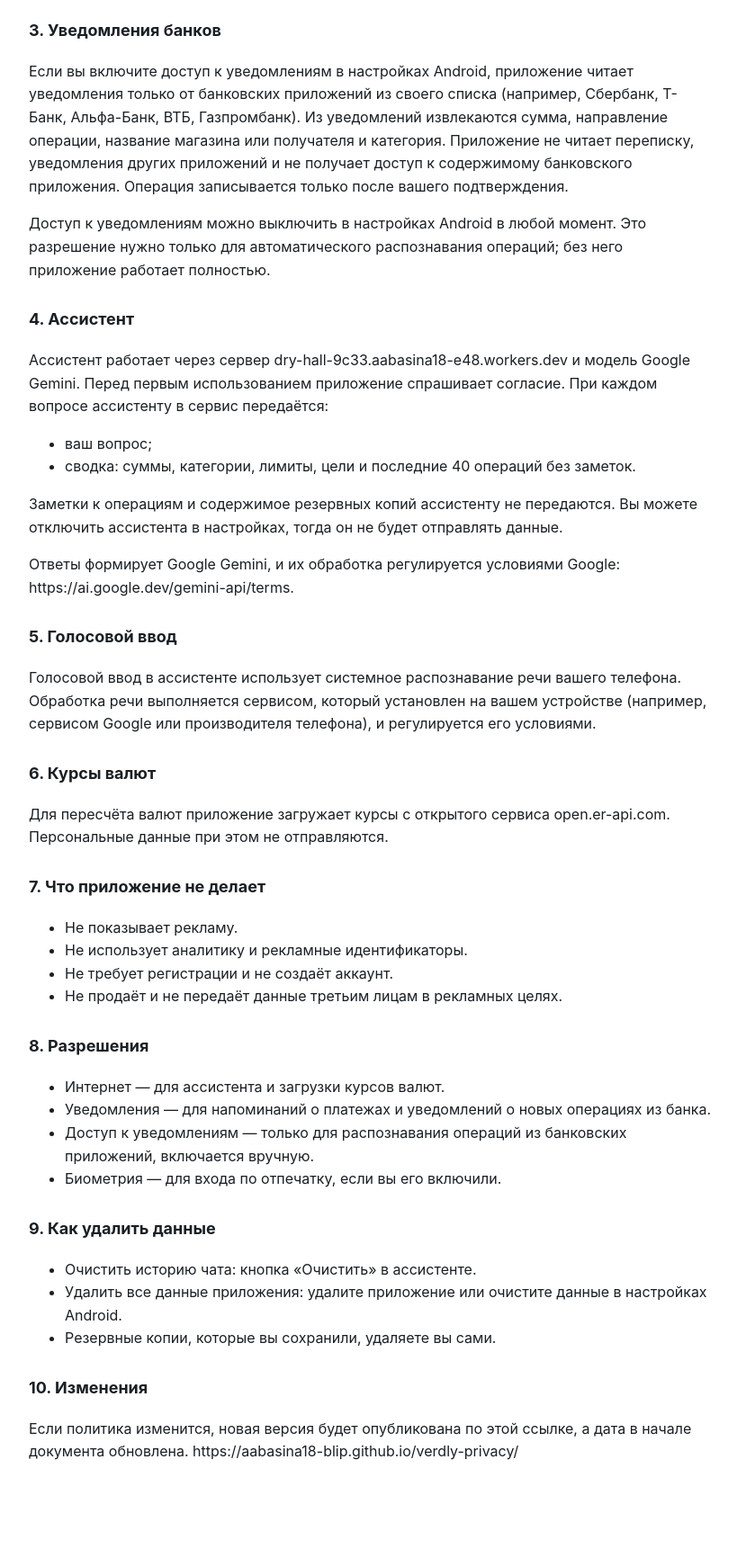
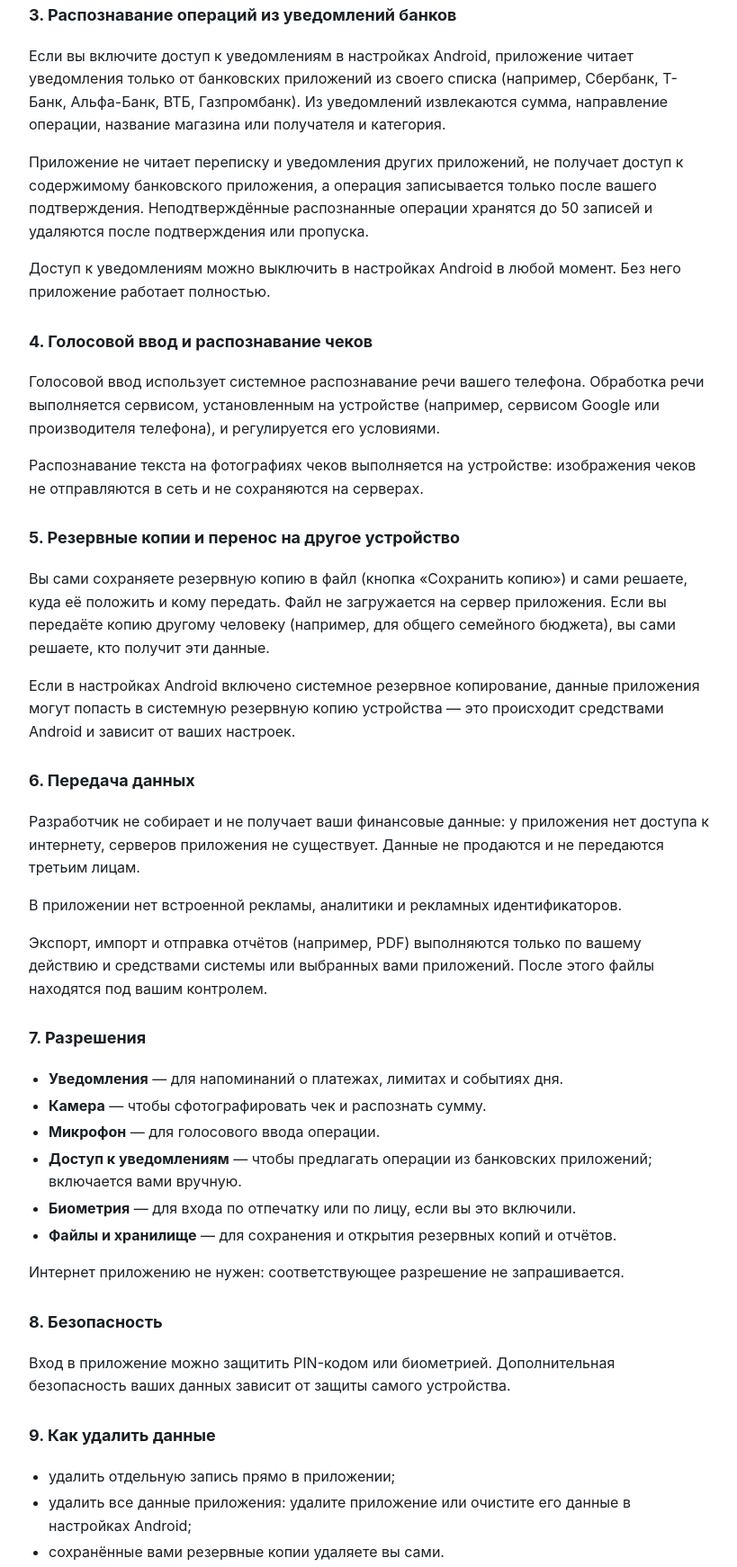
Before and after one commit to aabasina18-blip/verdly-privacy, a plain HTML site: page index.html in a window 1280 px wide. Shown: the part 874-2616 px from the top of the page at 90% size, without its empty margins (228-1047 px from the left). Before the commit the page ends 2577 px from the top, so only its background shows below. Drawn offline with Linux system fonts and the light colour scheme.

Commit message:
Политика конфиденциальности 2.227.9: без ФИО, без ассистента и без интернета

```diff
--- a/index.html
+++ b/index.html
@@ -4,68 +4,84 @@
 <meta charset="utf-8">
 <meta name="viewport" content="width=device-width, initial-scale=1">
 <title>Политика конфиденциальности — Verdly</title>
+<meta name="description" content="Verdly: личный бюджет, который работает на вашем телефоне. Данные хранятся только на устройстве и никуда не передаются.">
 <style>
 body { font-family: -apple-system, Segoe UI, Roboto, Arial, sans-serif; max-width: 760px; margin: 0 auto; padding: 24px 18px 60px; color: #1a1f24; line-height: 1.6; }
 h1 { font-size: 26px; margin-bottom: 4px; }
 h3 { font-size: 18px; margin-top: 28px; }
 p, li { font-size: 16px; }
-.todo { background: #fff3c4; padding: 0 3px; border-radius: 3px; }
+.muted { color: #5c6570; }
+.box { background: #f2f7f3; border: 1px solid #d9e8dd; border-radius: 12px; padding: 14px 16px; margin: 14px 0; }
+.box b { color: #1d6b3f; }
+ul { padding-left: 22px; }
+li { margin: 4px 0; }
+a { color: #0b57d0; }
 </style>
 </head>
 <body>
 <h1>Политика конфиденциальности приложения Verdly</h1>
-<p><strong>Дата вступления в силу:</strong> 3 ноября 2026</p>
-<p><strong>Оператор:</strong> Поликарпов Николай Владимирович, ИНН 583804996617</p>
-<p><strong>Контакт для вопросов:</strong> verdly@yandex.ru</p>
-<p>Приложение Verdly (далее — «приложение») помогает вести личный бюджет: счета, операции, цели, лимиты и долги. Этот документ описывает, какие данные обрабатываются и как.</p>
-<h3>1. Какие данные хранятся на устройстве</h3>
+<p><strong>Редакция:</strong> 2.227.9 от 12.11.2026</p>
+<p><strong>Контакт для вопросов:</strong> <a href="mailto:Verdly@yandex.ru">Verdly@yandex.ru</a></p>
+
+<div class="box">
+<b>Главное в одном предложении:</b> Verdly работает только на вашем телефоне. Приложение не требует регистрации, не запрашивает доступ к интернету, не передаёт ваши данные разработчику и третьим лицам, не содержит рекламы и аналитики.
+</div>
+
+<p>Приложение Verdly (далее — «приложение») помогает вести личный бюджет: счета, операции, цели, лимиты и долги. Этот документ описывает, какие данные обрабатываются, где они хранятся и как используются.</p>
+
+<h3>1. Общие положения</h3>
+<p>В приложении нет аккаунта и регистрации. Все введённые вами данные сохраняются в памяти приложения на вашем устройстве и обрабатываются только на нём. У приложения нет разрешения на доступ к интернету, поэтому данные технически не могут быть отправлены в сеть.</p>
+
+<h3>2. Какие данные хранятся на устройстве</h3>
 <p>Приложение хранит на вашем телефоне:</p>
 <ul>
-<li>счета, операции, категории, цели, лимиты, регулярные платежи и долги, которые вы вводите сами;</li>
-<li>настройки: основную валюту, тему, PIN-код (в виде хеша), включение отпечатка и скрытия сумм;</li>
-<li>курсы валют, которые приложение загрузило из открытого источника;</li>
-<li>историю чата с ассистентом (сохраняется на устройстве до нажатия кнопки «Очистить» или удаления данных приложения);</li>
-<li>распознанные операции из уведомлений банков, которые ещё не подтверждены (до 50 записей; после подтверждения или пропуска запись удаляется).</li>
+<li>счета, операции, категории, заметки и теги, цели и копилки, лимиты, регулярные платежи и счета к оплате, долги и кредиты, участники семьи и документы — всё это вы вводите сами;</li>
+<li>настройки: основную валюту, тему оформления, PIN-код (в виде хеша), включение биометрии и скрытия сумм.</li>
 </ul>
-<p>Эти данные не передаются разработчику. Разработчик не имеет доступа к вашему устройству и не получает ваши операции.</p>
-<h3>2. Резервные копии и перенос на другое устройство</h3>
-<p>Вы сами сохраняете резервную копию в файл (кнопка «Сохранить копию») и сами решаете, кому его передать. Файл не загружается на сервер приложения. Если вы передаёте файл другому человеку (например, для объединения семейного бюджета), вы отвечаете за то, кому его отправляете.</p>
-<h3>3. Уведомления банков</h3>
-<p>Если вы включите доступ к уведомлениям в настройках Android, приложение читает уведомления только от банковских приложений из своего списка (например, Сбербанк, Т-Банк, Альфа-Банк, ВТБ, Газпромбанк). Из уведомлений извлекаются сумма, направление операции, название магазина или получателя и категория. Приложение не читает переписку, уведомления других приложений и не получает доступ к содержимому банковского приложения. Операция записывается только после вашего подтверждения.</p>
-<p>Доступ к уведомлениям можно выключить в настройках Android в любой момент. Это разрешение нужно только для автоматического распознавания операций; без него приложение работает полностью.</p>
-<h3>4. Ассистент</h3>
-<p>Ассистент работает через сервер dry-hall-9c33.aabasina18-e48.workers.dev и модель Google Gemini. Перед первым использованием приложение спрашивает согласие. При каждом вопросе ассистенту в сервис передаётся:</p>
+<p>Эти данные используются только внутри приложения: для расчёта баланса и бюджета, статистики и прогнозов, напоминаний, отчётов и виджетов.</p>
+
+<h3>3. Распознавание операций из уведомлений банков</h3>
+<p>Если вы включите доступ к уведомлениям в настройках Android, приложение читает уведомления только от банковских приложений из своего списка (например, Сбербанк, Т-Банк, Альфа-Банк, ВТБ, Газпромбанк). Из уведомлений извлекаются сумма, направление операции, название магазина или получателя и категория.</p>
+<p>Приложение не читает переписку и уведомления других приложений, не получает доступ к содержимому банковского приложения, а операция записывается только после вашего подтверждения. Неподтверждённые распознанные операции хранятся до 50 записей и удаляются после подтверждения или пропуска.</p>
+<p>Доступ к уведомлениям можно выключить в настройках Android в любой момент. Без него приложение работает полностью.</p>
+
+<h3>4. Голосовой ввод и распознавание чеков</h3>
+<p>Голосовой ввод использует системное распознавание речи вашего телефона. Обработка речи выполняется сервисом, установленным на устройстве (например, сервисом Google или производителя телефона), и регулируется его условиями.</p>
+<p>Распознавание текста на фотографиях чеков выполняется на устройстве: изображения чеков не отправляются в сеть и не сохраняются на серверах.</p>
+
+<h3>5. Резервные копии и перенос на другое устройство</h3>
+<p>Вы сами сохраняете резервную копию в файл (кнопка «Сохранить копию») и сами решаете, куда её положить и кому передать. Файл не загружается на сервер приложения. Если вы передаёте копию другому человеку (например, для общего семейного бюджета), вы сами решаете, кто получит эти данные.</p>
+<p>Если в настройках Android включено системное резервное копирование, данные приложения могут попасть в системную резервную копию устройства — это происходит средствами Android и зависит от ваших настроек.</p>
+
+<h3>6. Передача данных</h3>
+<p>Разработчик не собирает и не получает ваши финансовые данные: у приложения нет доступа к интернету, серверов приложения не существует. Данные не продаются и не передаются третьим лицам.</p>
+<p>В приложении нет встроенной рекламы, аналитики и рекламных идентификаторов.</p>
+<p>Экспорт, импорт и отправка отчётов (например, PDF) выполняются только по вашему действию и средствами системы или выбранных вами приложений. После этого файлы находятся под вашим контролем.</p>
+
+<h3>7. Разрешения</h3>
 <ul>
-<li>ваш вопрос;</li>
-<li>сводка: суммы, категории, лимиты, цели и последние 40 операций без заметок.</li>
+<li><strong>Уведомления</strong> — для напоминаний о платежах, лимитах и событиях дня.</li>
+<li><strong>Камера</strong> — чтобы сфотографировать чек и распознать сумму.</li>
+<li><strong>Микрофон</strong> — для голосового ввода операции.</li>
+<li><strong>Доступ к уведомлениям</strong> — чтобы предлагать операции из банковских приложений; включается вами вручную.</li>
+<li><strong>Биометрия</strong> — для входа по отпечатку или по лицу, если вы это включили.</li>
+<li><strong>Файлы и хранилище</strong> — для сохранения и открытия резервных копий и отчётов.</li>
 </ul>
-<p>Заметки к операциям и содержимое резервных копий ассистенту не передаются. Вы можете отключить ассистента в настройках, тогда он не будет отправлять данные.</p>
-<p>Ответы формирует Google Gemini, и их обработка регулируется условиями Google: https://ai.google.dev/gemini-api/terms.</p>
-<h3>5. Голосовой ввод</h3>
-<p>Голосовой ввод в ассистенте использует системное распознавание речи вашего телефона. Обработка речи выполняется сервисом, который установлен на вашем устройстве (например, сервисом Google или производителя телефона), и регулируется его условиями.</p>
-<h3>6. Курсы валют</h3>
-<p>Для пересчёта валют приложение загружает курсы с открытого сервиса open.er-api.com. Персональные данные при этом не отправляются.</p>
-<h3>7. Что приложение не делает</h3>
-<ul>
-<li>Не показывает рекламу.</li>
-<li>Не использует аналитику и рекламные идентификаторы.</li>
-<li>Не требует регистрации и не создаёт аккаунт.</li>
-<li>Не продаёт и не передаёт данные третьим лицам в рекламных целях.</li>
-</ul>
-<h3>8. Разрешения</h3>
-<ul>
-<li>Интернет — для ассистента и загрузки курсов валют.</li>
-<li>Уведомления — для напоминаний о платежах и уведомлений о новых операциях из банка.</li>
-<li>Доступ к уведомлениям — только для распознавания операций из банковских приложений, включается вручную.</li>
-<li>Биометрия — для входа по отпечатку, если вы его включили.</li>
-</ul>
+<p>Интернет приложению не нужен: соответствующее разрешение не запрашивается.</p>
+
+<h3>8. Безопасность</h3>
+<p>Вход в приложение можно защитить PIN-кодом или биометрией. Дополнительная безопасность ваших данных зависит от защиты самого устройства.</p>
+
 <h3>9. Как удалить данные</h3>
 <ul>
-<li>Очистить историю чата: кнопка «Очистить» в ассистенте.</li>
-<li>Удалить все данные приложения: удалите приложение или очистите данные в настройках Android.</li>
-<li>Резервные копии, которые вы сохранили, удаляете вы сами.</li>
+<li>удалить отдельную запись прямо в приложении;</li>
+<li>удалить все данные приложения: удалите приложение или очистите его данные в настройках Android;</li>
+<li>сохранённые вами резервные копии удаляете вы сами.</li>
 </ul>
+
 <h3>10. Изменения</h3>
-<p>Если политика изменится, новая версия будет опубликована по этой ссылке, а дата в начале документа обновлена. https://aabasina18-blip.github.io/verdly-privacy/</p>
+<p>Политика может обновляться при изменении функций приложения. Актуальная редакция всегда доступна на этой странице и в самом приложении; дата редакции в начале документа обновляется.</p>
+
+<p class="muted">© Verdly</p>
 </body>
 </html>
```
